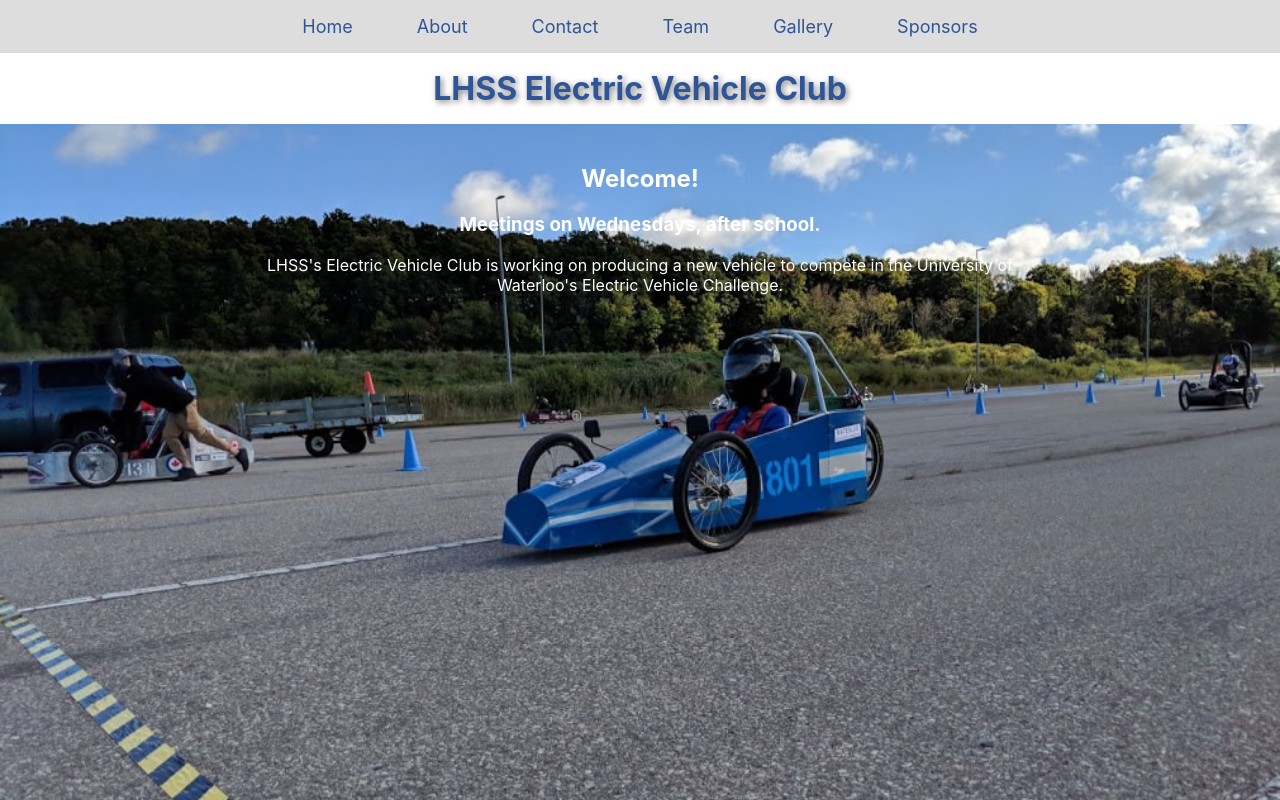
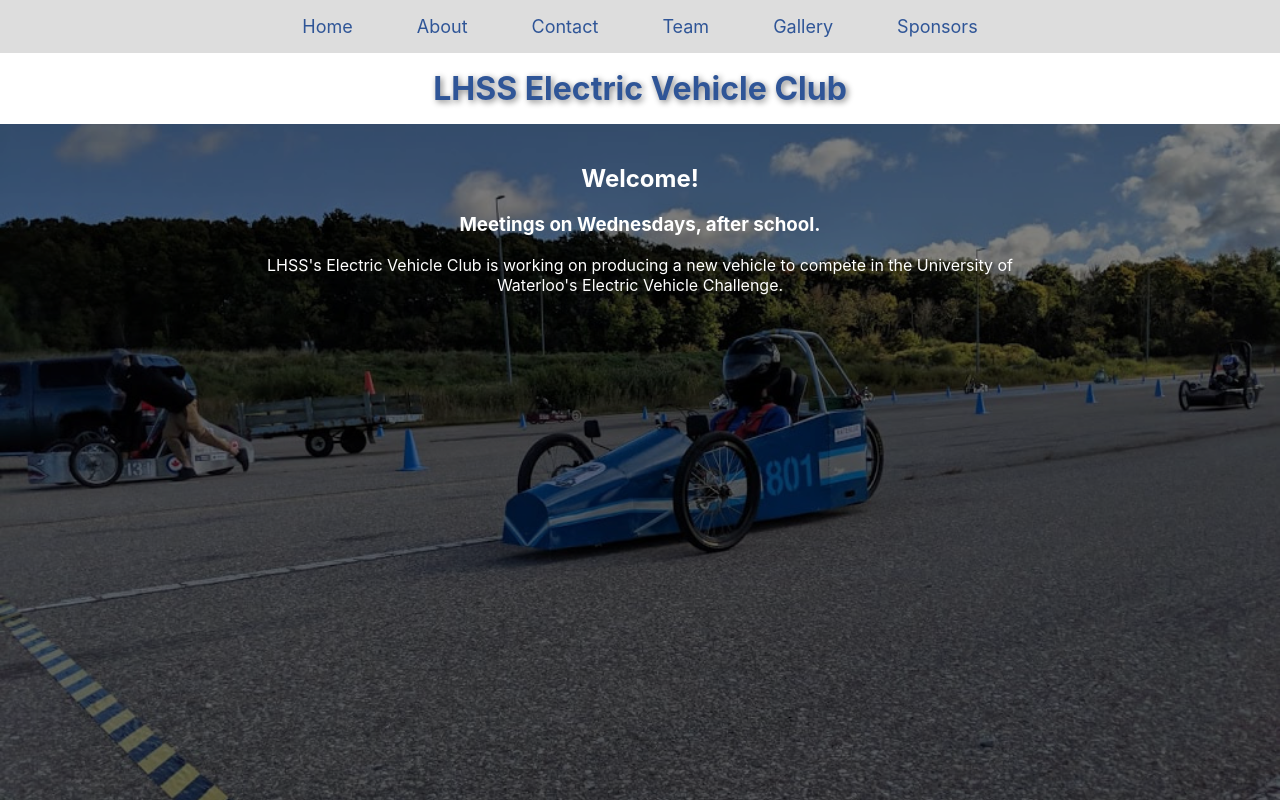
Before and after one commit to LHSSEVC/lhssevc.github.io, a React (Create React App) app: page / in a window 1280 px wide. Built offline with nearby package versions, Linux system fonts and the light colour scheme; a web font is replaced by a local one.

Commit message:
Darken home image to improve contrast
Use css filter to reduce the brightness of home image to improve contrast. Feel free to adjust the brightness amount.

```diff
--- a/src/Styles/Home.scss
+++ b/src/Styles/Home.scss
@@ -29,4 +29,5 @@ img {
   transform: translate(-50%, 0);
   width: 100vw;
   z-index: -1;
+  filter: brightness(50%)
 }
```
